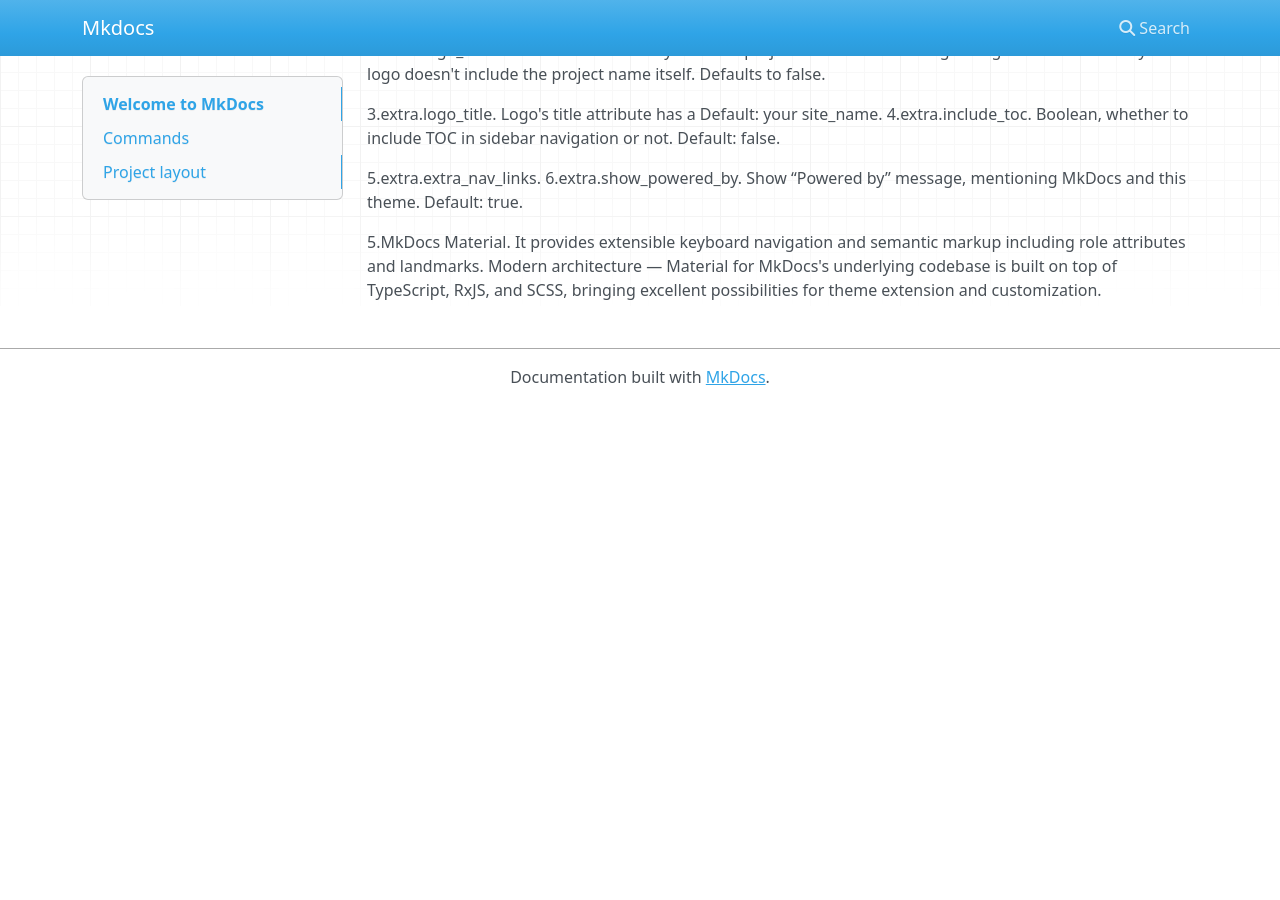
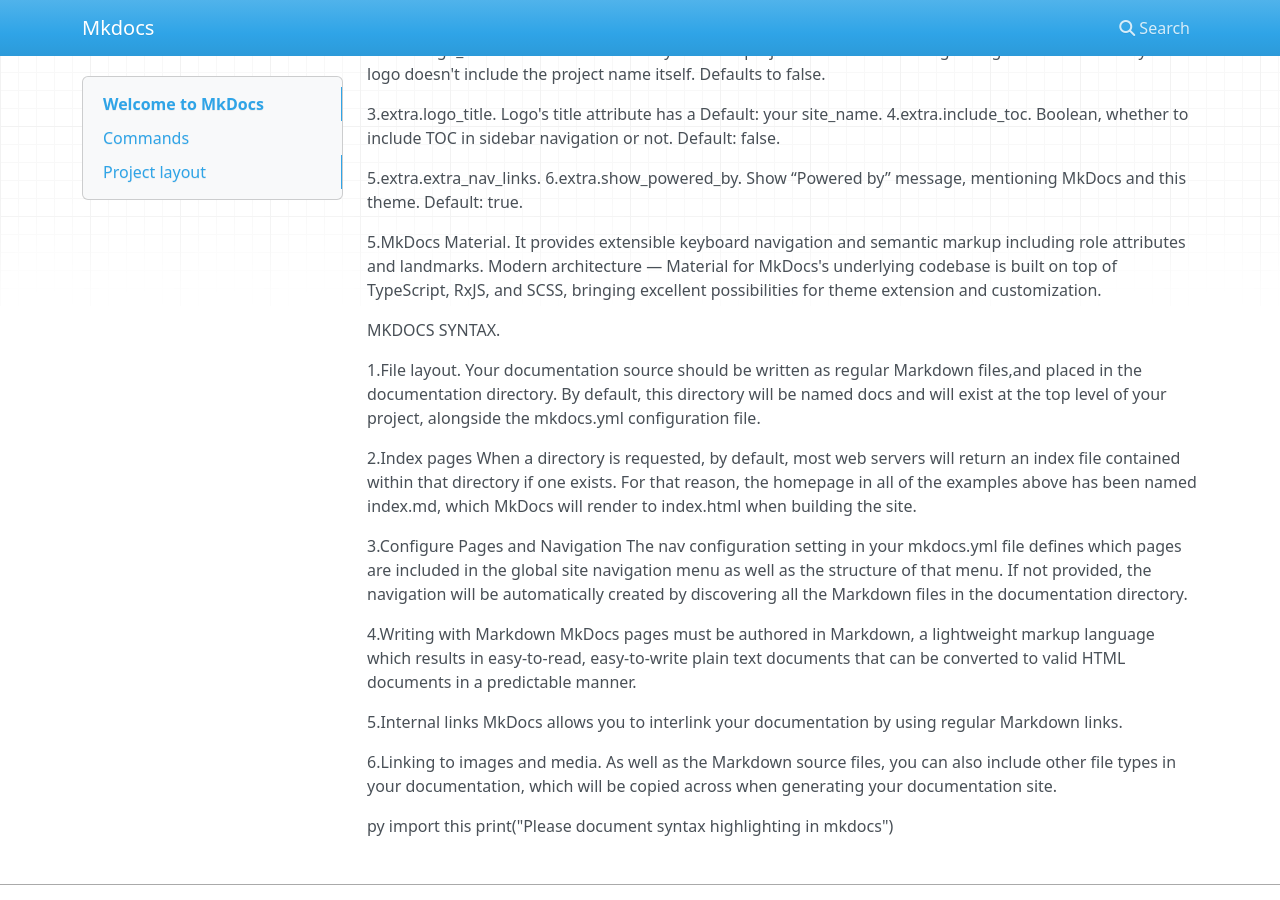
Before and after one commit to Babrakoskei/Mkdocs-technical-writing, an MkDocs documentation site: the page built from docs/index.md, in a window 1280 px wide and 900 px high, scrolled down 1535 px. Built offline with MkDocs 1.6.1, drawn with Linux system fonts in a browser that asks for light colours; nearby versions of some CDN libraries; before the commit the page ends 1940 px from its top, so only the background shows below that.

Commit message:
first commit

```diff
--- a/docs/index.md
+++ b/docs/index.md
@@ -71,3 +71,27 @@
 
 5.MkDocs Material.
 It provides extensible keyboard navigation and semantic markup including role attributes and landmarks. Modern architecture — Material for MkDocs's underlying codebase is built on top of TypeScript, RxJS, and SCSS, bringing excellent possibilities for theme extension and customization.
+
+MKDOCS SYNTAX.
+
+1.File layout.
+Your documentation source should be written as regular Markdown files,and placed in the documentation directory. By default, this directory will be named docs and will exist at the top level of your project, alongside the mkdocs.yml configuration file.
+
+2.Index pages
+When a directory is requested, by default, most web servers will return an index file  contained within that directory if one exists. For that reason, the homepage in all of the examples above has been named index.md, which MkDocs will render to index.html when building the site.
+
+3.Configure Pages and Navigation
+The nav configuration setting in your mkdocs.yml file defines which pages are included in the global site navigation menu as well as the structure of that menu. If not provided, the navigation will be automatically created by discovering all the Markdown files in the documentation directory.
+
+4.Writing with Markdown
+MkDocs pages must be authored in Markdown, a lightweight markup language which results in easy-to-read, easy-to-write plain text documents that can be converted to valid HTML documents in a predictable manner.
+
+5.Internal links
+MkDocs allows you to interlink your documentation by using regular Markdown links.
+
+6.Linking to images and media.
+As well as the Markdown source files, you can also include other file types in your documentation, which will be copied across when generating your documentation site.
+
+py
+import this
+print("Please document syntax highlighting in mkdocs")
```
Also changed, not shown: site/index.html, site/search/search_index.json, 1 other file.
